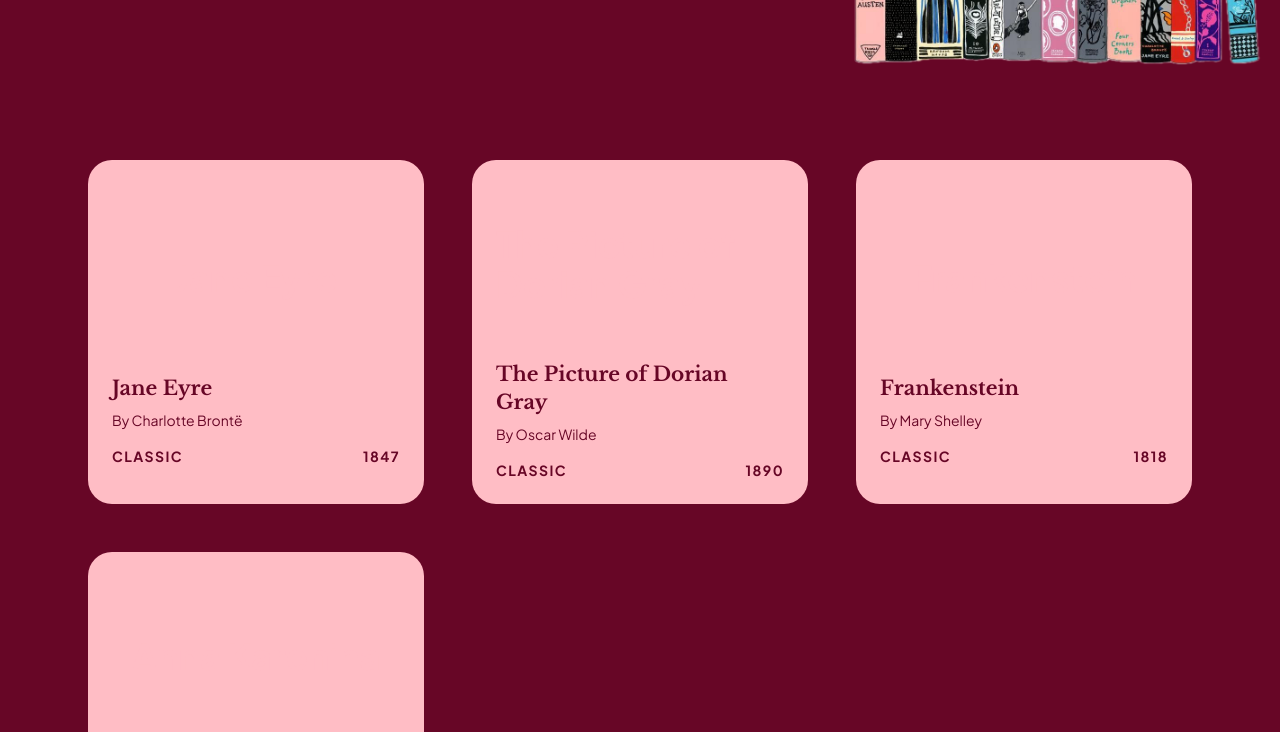
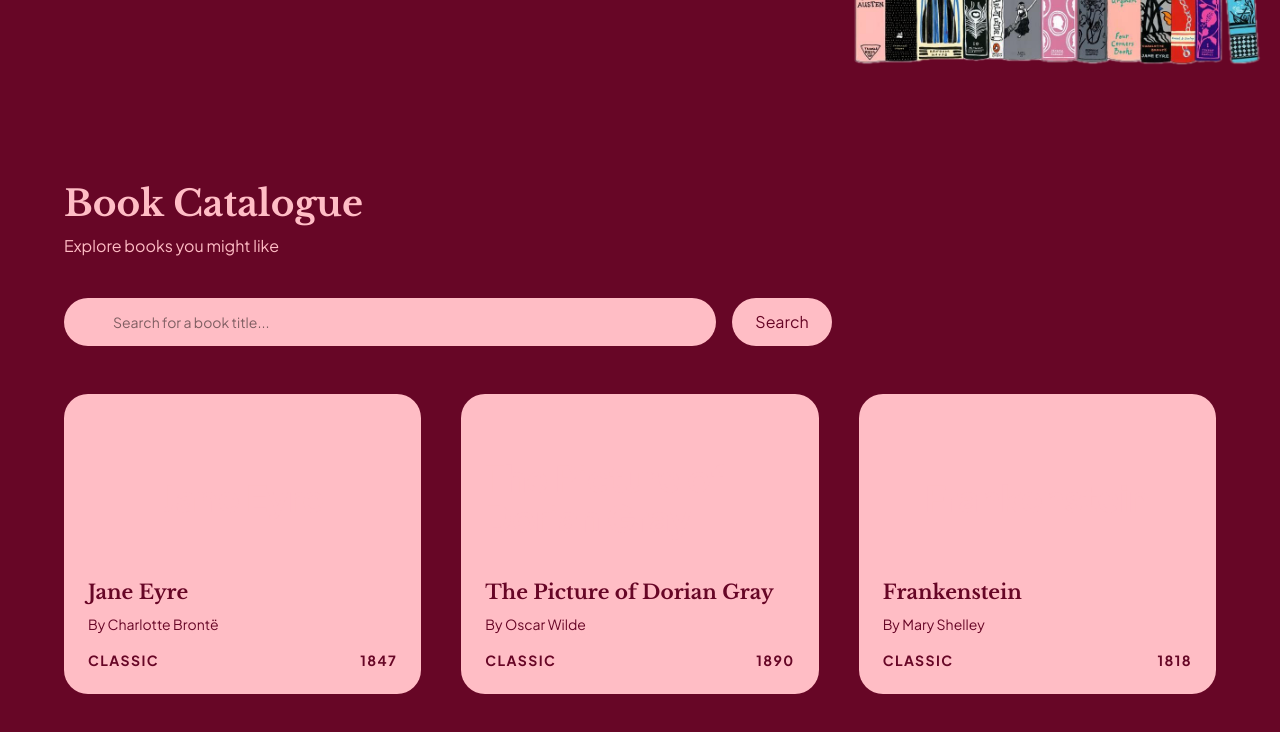
Before and after one commit to danayim03/mimi, a Next.js app: page / in a window 1280 px wide. Shown: the part 680-1412 px from the top of the page. Built offline with nearby package versions, Linux system fonts and the light colour scheme.

Commit message:
feat: SearchBar component is created & imported to page.tsx.

```diff
--- a/app/globals.css
+++ b/app/globals.css
@@ -48,7 +48,7 @@
   /* component styles */
   /* container for each book result */
   .book-card {
-    @apply flex flex-col p-6 m-6 justify-center items-start text-primary-plum
+    @apply flex flex-col p-6 justify-center items-start text-primary-plum
           bg-primary-pink rounded-3xl cursor-pointer
           hover:bg-white-100 hover:shadow-xl
           transition-all duration-300;
--- a/app/page.tsx
+++ b/app/page.tsx
@@ -2,6 +2,7 @@
 // This file is injected into the { children } slot of layout.tsx file.
 import BookCard from "@/components/BookCard";
 import Hero from "@/components/Hero";
+import SearchBar from "@/components/SearchBar";
 
 export default function Home() {
   // dummy data to test grid for BookCard
@@ -17,9 +18,18 @@ export default function Home() {
       {/* Main Content Section */}
       <Hero />
 
-      {/* Grid Section */}
-      <section className="padding-x padding-y">
-        <div className="grid 2xl:grid-cols-4 xl:grid-cols-3 md:grid-cols-2 grid-cols-1 w-full">
+      {/* Search Bar Section */}
+      <div className="mt-12 padding-x padding-y max-width" id="discover">
+        <div className="flex flex-col items-start justify-start gap-y-2.5">
+          <h1 className="text-4xl font-bold font-libre text-primary-pink">Book Catalogue</h1>
+          <p className="font-sans text-primary-pink">Explore books you might like</p>
+        </div>
+        <div className="mb-12">
+          <SearchBar />
+        </div>
+
+        {/* Grid Section */}
+        <div className="grid 2xl:grid-cols-4 xl:grid-cols-3 md:grid-cols-2 grid-cols-1 w-full gap-10">
           {allBooks.map((book) => (
             <BookCard
               key={book.title}
@@ -30,7 +40,7 @@ export default function Home() {
             />
           ))}
         </div>
-      </section>
+      </div>
     </main>
   );
 }
--- a/components/BookCard.tsx
+++ b/components/BookCard.tsx
@@ -11,7 +11,7 @@ interface BookProps {
 const BookCard = ({ title, author, genre, year }: BookProps) => {
     return (
         <div className="book-card">
-            <div className="relative w-full h-40 rounded-xl flex-center mb-4">
+            <div className="relative w-full h-40 rounded-xl flex-center">
                 {/* will add book images later. for now, placeholder. */}
                 <span className="text-primary-pink font-bold text-4xl">
                     {title}
--- /dev/null
+++ b/components/SearchBar.tsx
@@ -0,0 +1,37 @@
+// SearchBar.tsx = a search input and button that allows users to find specific books.
+// It uses React State to track the text entered by the user.
+"use client";
+
+import React, { useState } from "react";
+
+const SearchBar = () => {
+    // searchTitle = current value (what user types)
+    // setSearchTitle = function to change the value
+    // "" = starting value (empty text)
+    const [searchTitle, setSearchTitle] = useState("");
+    // function that runs when user submits the form (e = form event)
+    const handleSearch = (e: React.FormEvent) => {
+        e.preventDefault(); // prevents the page from refreshing when user clicks on the search button
+        console.log("Searching for: " , searchTitle);
+    };
+
+    return (
+        <form className="flex items-center w-full max-w-3xl mt-10" onSubmit={handleSearch}>
+            <div className="relative w-full flex items-center">
+                <input
+                    type="text"
+                    placeholder="Search for a book title..."
+                    className="search-input w-full"
+                    value={searchTitle}
+                    onChange={(e) => setSearchTitle(e.target.value)}
+                />
+
+                <button type="submit" className="custom-btn ml-4 min-w-[100px]">
+                    Search
+                </button>
+            </div>
+        </form>
+    )
+}
+
+export default SearchBar;
```
